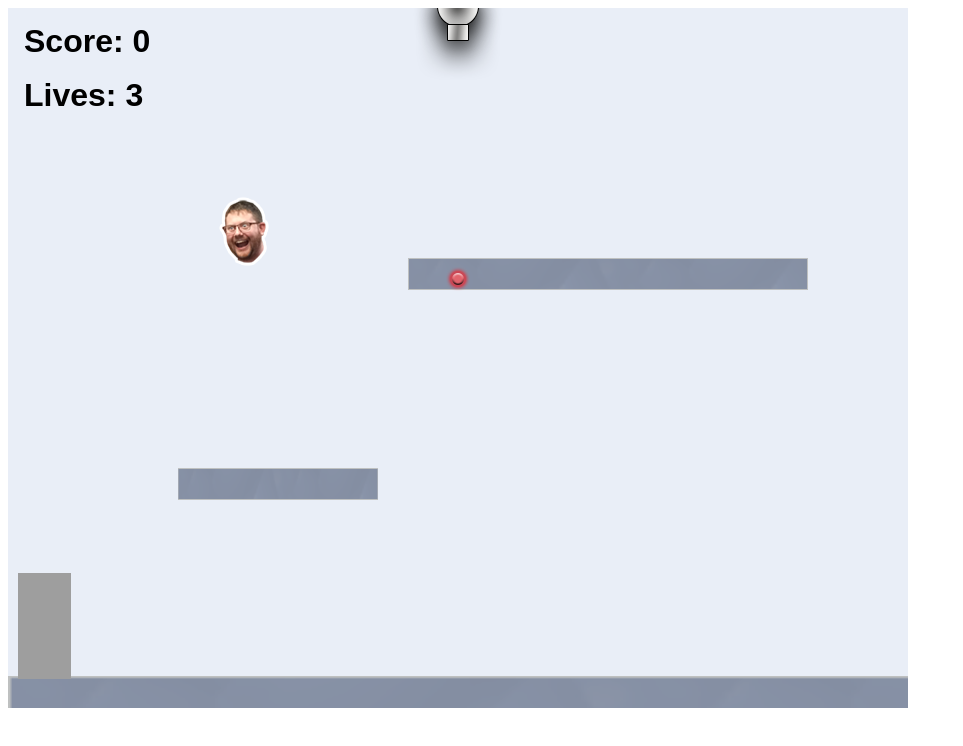
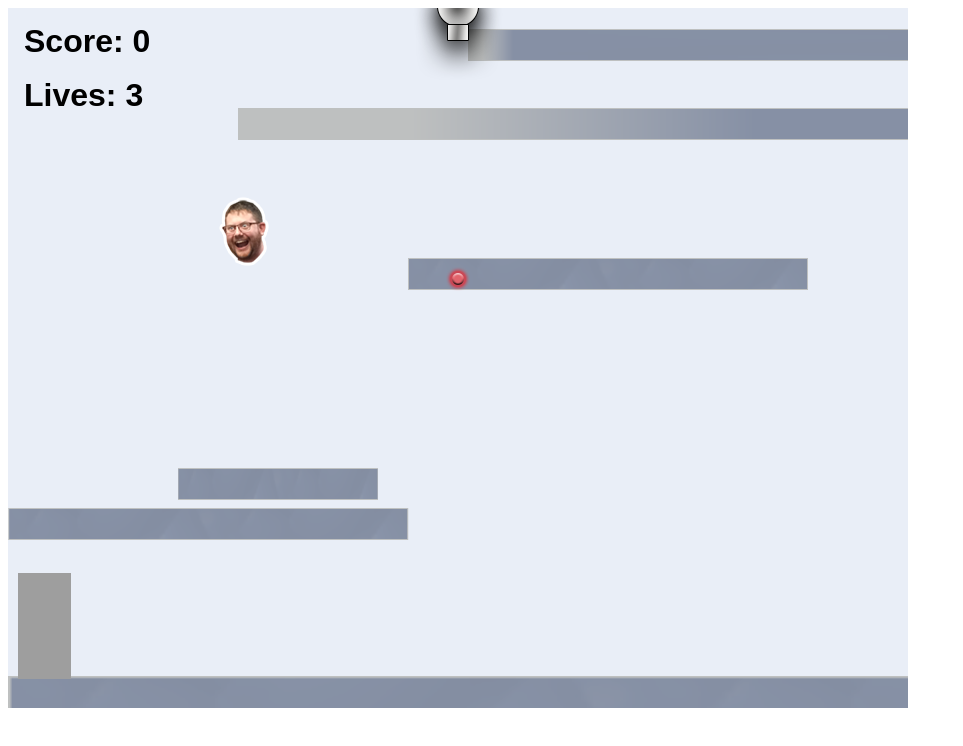
Before and after one commit to Xailaaa/Xailaaa.github.io, a website: page projects/platformer/index.html in a window 1280 px wide. Shown: the whole page, without its empty margins (0-963 px from the left). Drawn offline with Linux system fonts and the light colour scheme; animation ran at ten frames a second.

Commit message:
platformer

```diff
--- a/projects/platformer/js/init/platform.js
+++ b/projects/platformer/js/init/platform.js
@@ -39,6 +39,9 @@
         // example:
         createPlatform(400, 250);
         createPlatform(170, 460, 0.5);
+        createPlatform(230,100,345);
+        createPlatform(460, 21, 30);
+        createPlatform(0.2, 500);
 
         // ALL YOUR CODE GOES ABOVE HERE ///////////////////////////////////////
         ////////////////////////////////////////////////////////////////////////
```
Also changed, not shown: index.html (+2 -2 lines).
